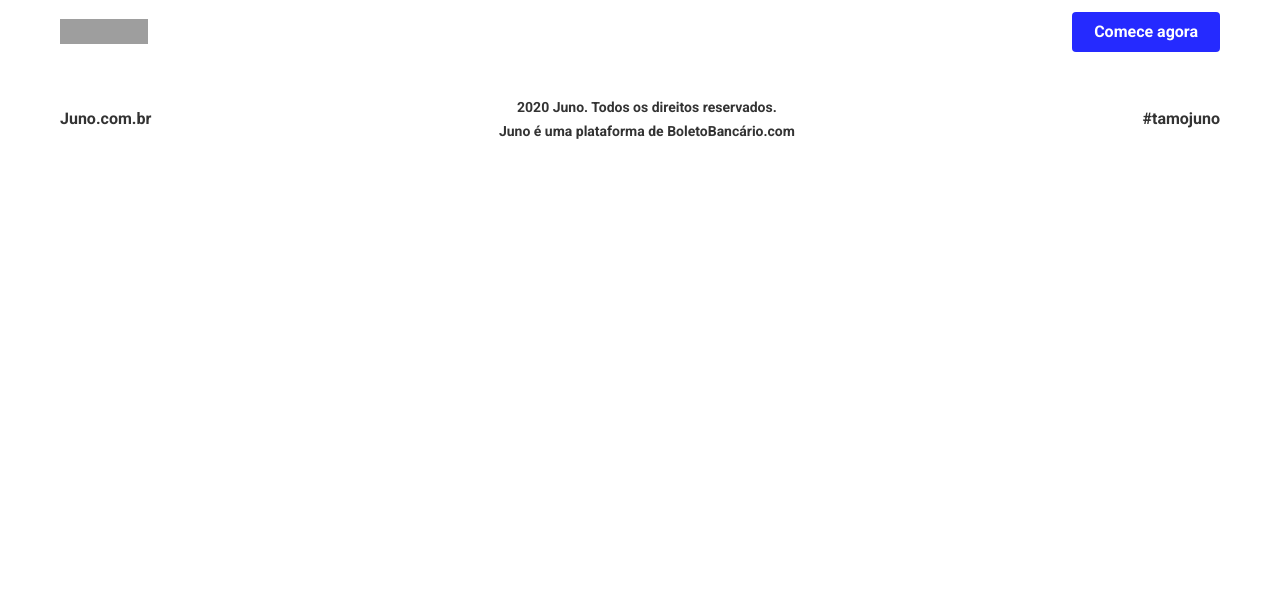
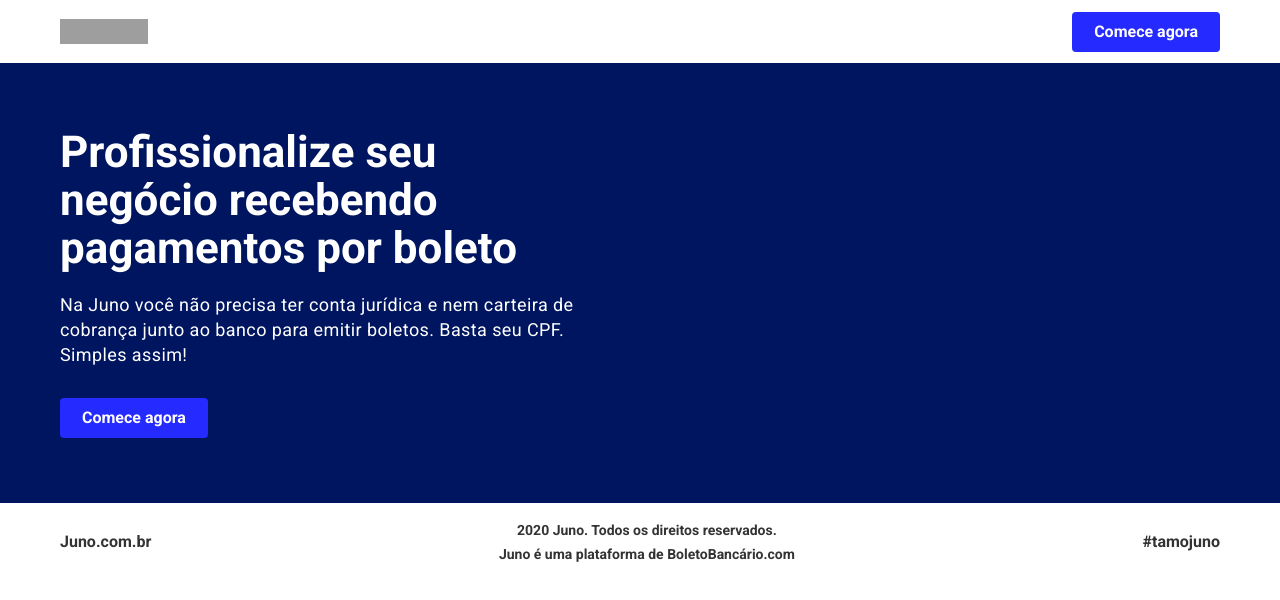
Before and after one commit to Lerooks/gatsby-landing-page, a Gatsby site: page /home/home-page in a window 1280 px wide. Built offline with nearby package versions, Linux system fonts and the light colour scheme; Gatsby itself is replaced by a stand-in of ours; grey boxes are pictures that could not be loaded.

Commit message:
feat: add banner structure

```diff
--- /dev/null
+++ b/src/components/home/banner/banner-styles.ts
@@ -0,0 +1,53 @@
+import styled from 'styled-components'
+import { Container } from 'components/common/container/container-styles'
+
+export const Banner = styled.section`
+  position: relative;
+  background-color: #00155f;
+  padding: 65px 0;
+  margin-top: 63px;
+`
+
+export const BannerContainer = styled(Container)``
+
+export const Background = styled.div`
+  position: absolute;
+  top: 0;
+  left: 0;
+  width: 100%;
+  height: 100%;
+  z-index: 0;
+`
+
+export const BackgroundImage = styled.img``
+
+export const Content = styled.div`
+  position: relative;
+  max-width: 520px;
+  z-index: 10;
+`
+
+export const Title = styled.div`
+  font-style: normal;
+  font-weight: bold;
+  font-size: 40px;
+  line-height: 40px;
+  font-feature-settings: 'pnum' on, 'lnum' on;
+  color: #ffffff;
+  margin-bottom: 20px;
+
+  @media screen and (min-width: 992px) {
+    font-size: 44px;
+    line-height: 48px;
+  }
+`
+
+export const Text = styled.div`
+  font-style: normal;
+  font-weight: normal;
+  font-size: 18px;
+  line-height: 140%;
+  letter-spacing: 0.4px;
+  color: #ffffff;
+  margin-bottom: 30px;
+`
--- /dev/null
+++ b/src/components/home/banner/banner.tsx
@@ -0,0 +1,23 @@
+import React, { ReactElement } from 'react'
+import Button from 'components/common/button'
+import * as S from './banner-styles'
+
+export default function Banner(): ReactElement {
+  return (
+    <S.Banner>
+      <S.Background>
+        <S.BackgroundImage></S.BackgroundImage>
+      </S.Background>
+      <S.BannerContainer>
+        <S.Content>
+          <S.Title> Profissionalize seu negócio recebendo pagamentos por boleto </S.Title>
+          <S.Text>
+            Na Juno você não precisa ter conta jurídica e nem carteira de cobrança junto ao banco para emitir boletos.
+            Basta seu CPF. Simples assim!
+          </S.Text>
+          <Button> Comece agora </Button>
+        </S.Content>
+      </S.BannerContainer>
+    </S.Banner>
+  )
+}
--- /dev/null
+++ b/src/components/home/banner/index.ts
@@ -0,0 +1 @@
+export { default } from './banner'
--- a/src/pages/home/home-page.tsx
+++ b/src/pages/home/home-page.tsx
@@ -1,11 +1,12 @@
 import React, { ReactElement } from 'react'
 import { PageProps } from 'gatsby'
 import BaseLayout from 'layouts/base-layout'
+import Banner from 'components/home/banner'
 
 export default function HomePage({ data }: PageProps): ReactElement {
   return (
     <BaseLayout>
-      <h1> Home Page </h1>
+      <Banner></Banner>
     </BaseLayout>
   )
 }
```
Also changed, not shown: src/assets/images/home/banner-bg.png (added).
